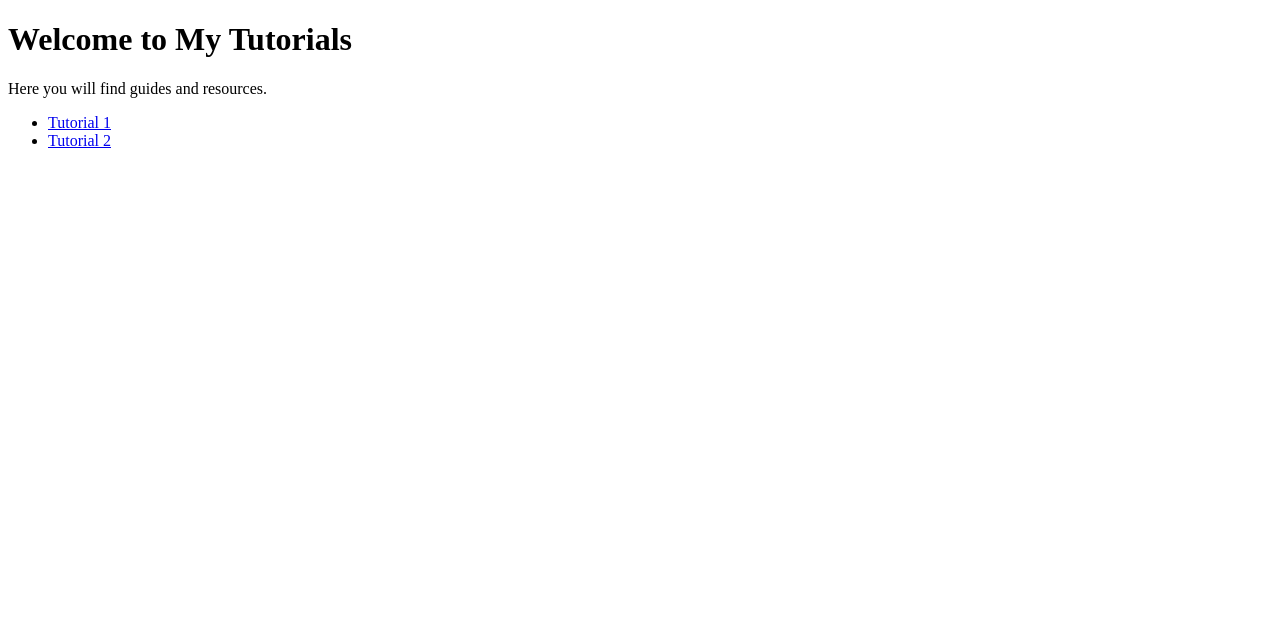
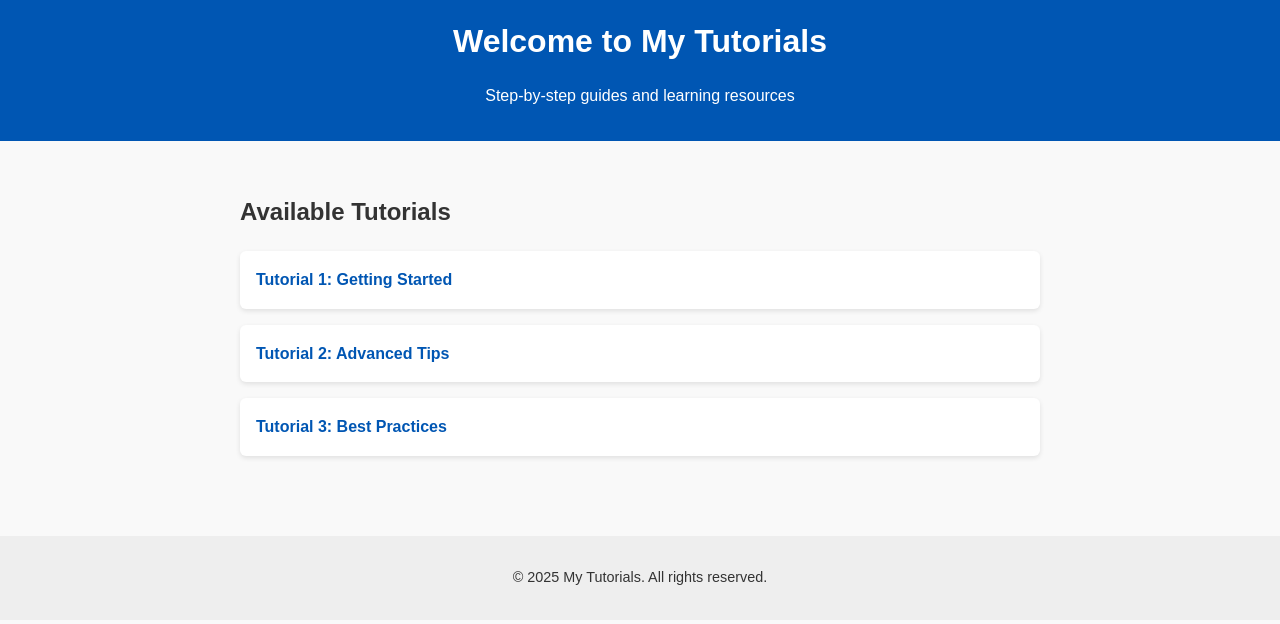
Before and after one commit to arahmansy/Esp32-Mini-Controller, a plain HTML site: page Index.html in a window 1280 px wide. Drawn offline with Linux system fonts and the light colour scheme.

Commit message:
Update Index.html

```diff
--- a/Index.html
+++ b/Index.html
@@ -1,15 +1,74 @@
 <!DOCTYPE html>
-<html>
+<html lang="en">
 <head>
+  <meta charset="UTF-8">
+  <meta name="viewport" content="width=device-width, initial-scale=1.0">
   <title>My Tutorials</title>
-  <meta charset="UTF-8">
+  <style>
+    body {
+      font-family: Arial, sans-serif;
+      line-height: 1.6;
+      margin: 0;
+      padding: 0;
+      background: #f9f9f9;
+      color: #333;
+    }
+    header {
+      background: #0056b3;
+      color: #fff;
+      padding: 1rem 2rem;
+      text-align: center;
+    }
+    header h1 {
+      margin: 0;
+    }
+    main {
+      padding: 2rem;
+      max-width: 800px;
+      margin: auto;
+    }
+    .tutorials {
+      list-style: none;
+      padding: 0;
+    }
+    .tutorials li {
+      background: #fff;
+      margin: 1rem 0;
+      padding: 1rem;
+      border-radius: 6px;
+      box-shadow: 0 2px 5px rgba(0,0,0,0.1);
+    }
+    .tutorials a {
+      text-decoration: none;
+      color: #0056b3;
+      font-weight: bold;
+    }
+    footer {
+      text-align: center;
+      padding: 1rem;
+      background: #eee;
+      margin-top: 2rem;
+      font-size: 0.9rem;
+    }
+  </style>
 </head>
 <body>
-  <h1>Welcome to My Tutorials</h1>
-  <p>Here you will find guides and resources.</p>
-  <ul>
-    <li><a href="tutorial1.html">Tutorial 1</a></li>
-    <li><a href="tutorial2.html">Tutorial 2</a></li>
-  </ul>
+  <header>
+    <h1>Welcome to My Tutorials</h1>
+    <p>Step-by-step guides and learning resources</p>
+  </header>
+
+  <main>
+    <h2>Available Tutorials</h2>
+    <ul class="tutorials">
+      <li><a href="tutorial1.html">Tutorial 1: Getting Started</a></li>
+      <li><a href="tutorial2.html">Tutorial 2: Advanced Tips</a></li>
+      <li><a href="tutorial3.html">Tutorial 3: Best Practices</a></li>
+    </ul>
+  </main>
+
+  <footer>
+    <p>© 2025 My Tutorials. All rights reserved.</p>
+  </footer>
 </body>
 </html>
```
